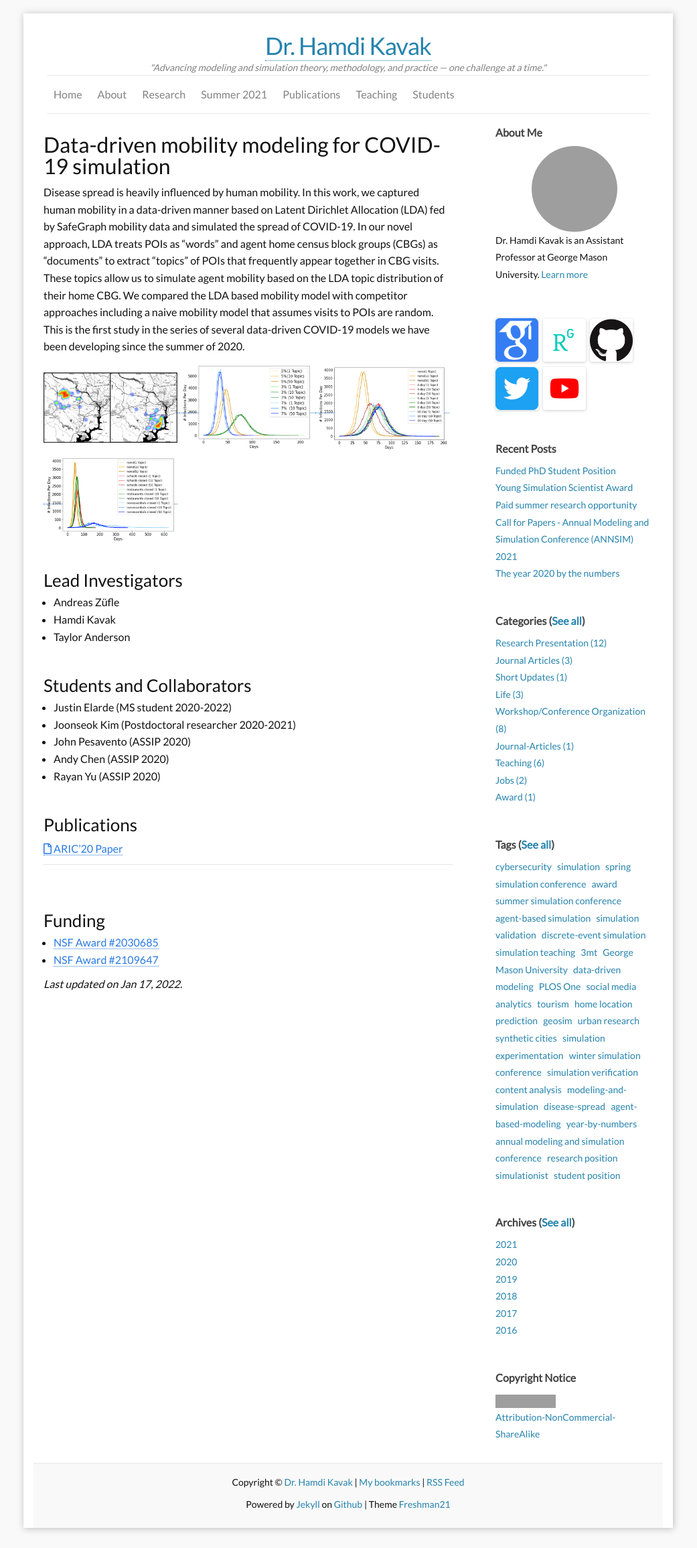
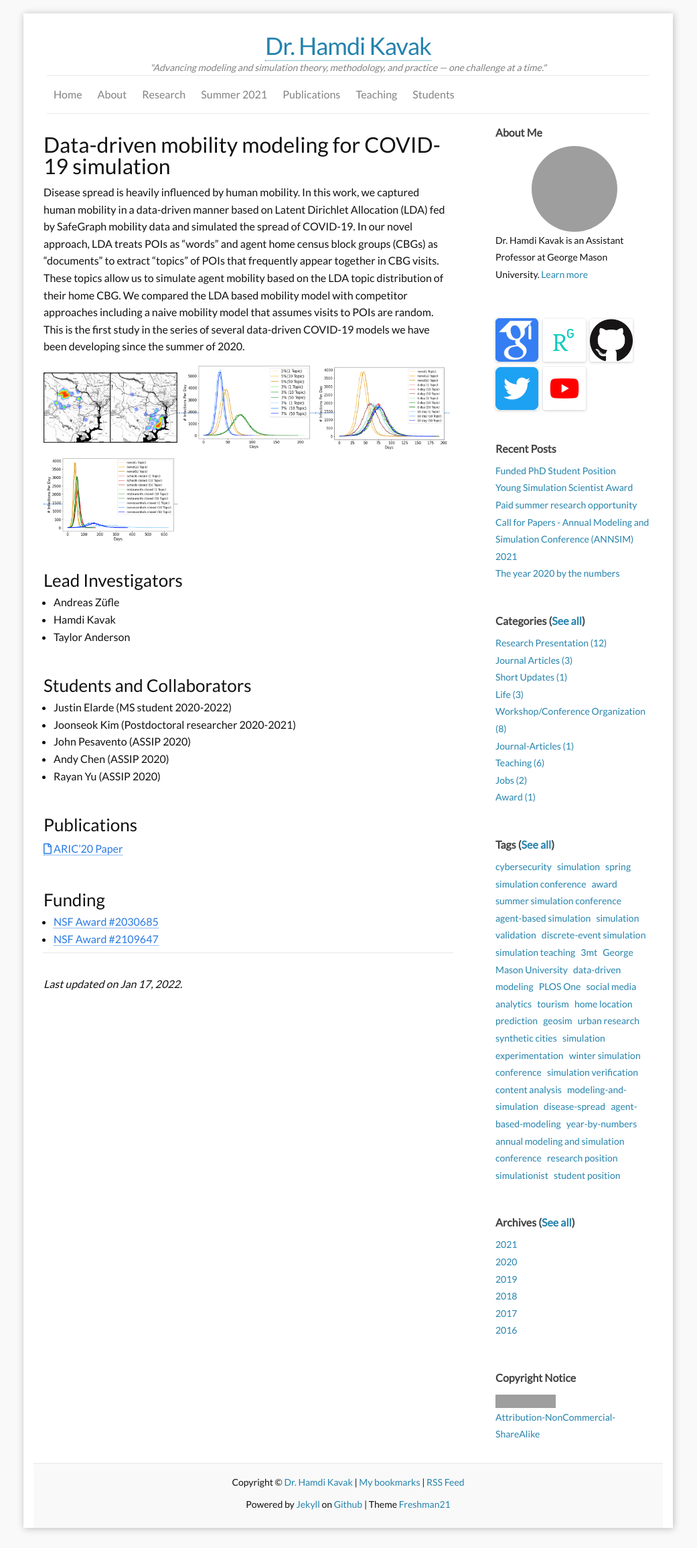
Before and after one commit to hamdikavak/hamdikavak.github.io, a Jekyll site: the page built from research/data-driven-mobility-covid-19.md, in a window 1280 px wide. Shown: the whole page at 67% size, without its empty margins (120-1161 px from the left). Built offline with Jekyll 4.4.1, drawn with Linux system fonts in a browser that asks for light colours; nearby versions of some CDN libraries; grey boxes are pictures that could not be loaded.

Commit message:
Single research page

```diff
--- a/research/data-driven-mobility-covid-19.md
+++ b/research/data-driven-mobility-covid-19.md
@@ -45,7 +45,6 @@ Disease spread is heavily influenced by human mobility. In this work, we capture
 - Taylor Anderson
 
 <br/>
-
 ### Students and Collaborators
 
 - Justin Elarde (MS student 2020-2022)
@@ -55,16 +54,13 @@ Disease spread is heavily influenced by human mobility. In this work, we capture
 - Rayan Yu (ASSIP 2020)
 
 <br/>
-
 ### Publications
 
 <a href="https://dl.acm.org/doi/abs/10.1145/3423455.3430305" target="_blank"> <i class="far fa-file"></i> ARIC'20 Paper</a>
-<hr>
 
 <br/>
-
 ### Funding
 - [NSF Award #2030685](https://www.nsf.gov/awardsearch/showAward?AWD_ID=2030685)
 - [NSF Award #2109647](https://www.nsf.gov/awardsearch/showAward?AWD_ID=2109647)
-
+<hr/>
 *Last updated on Jan 17, 2022.*
```
